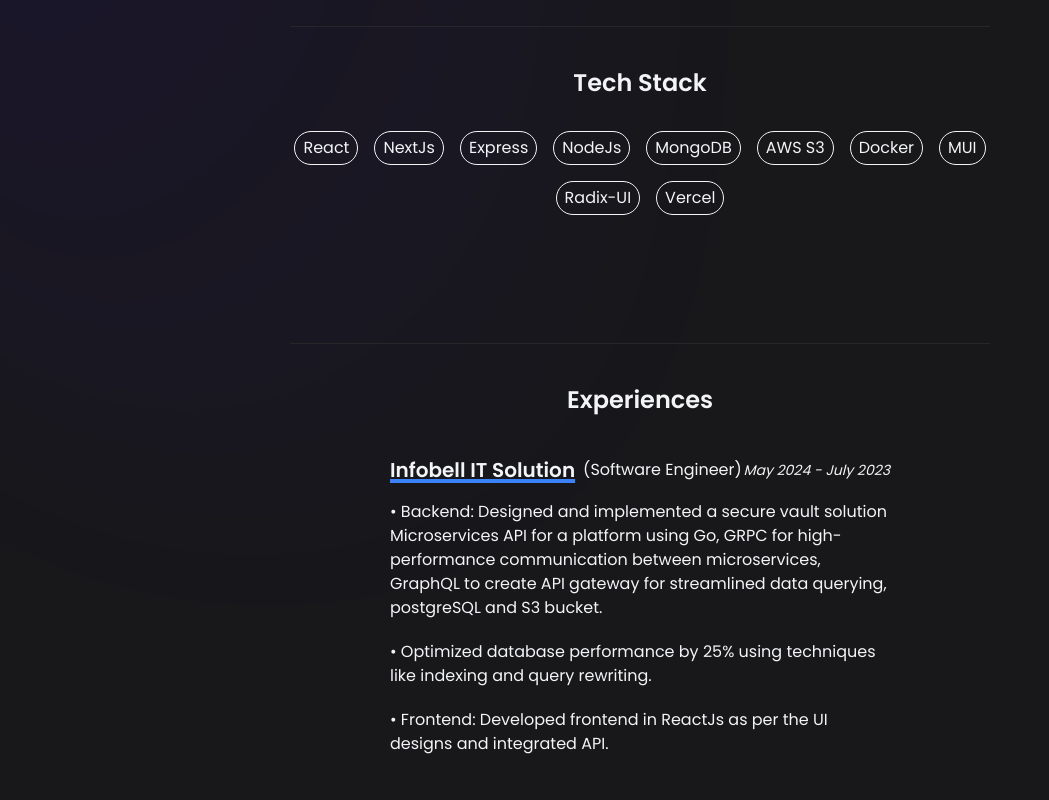
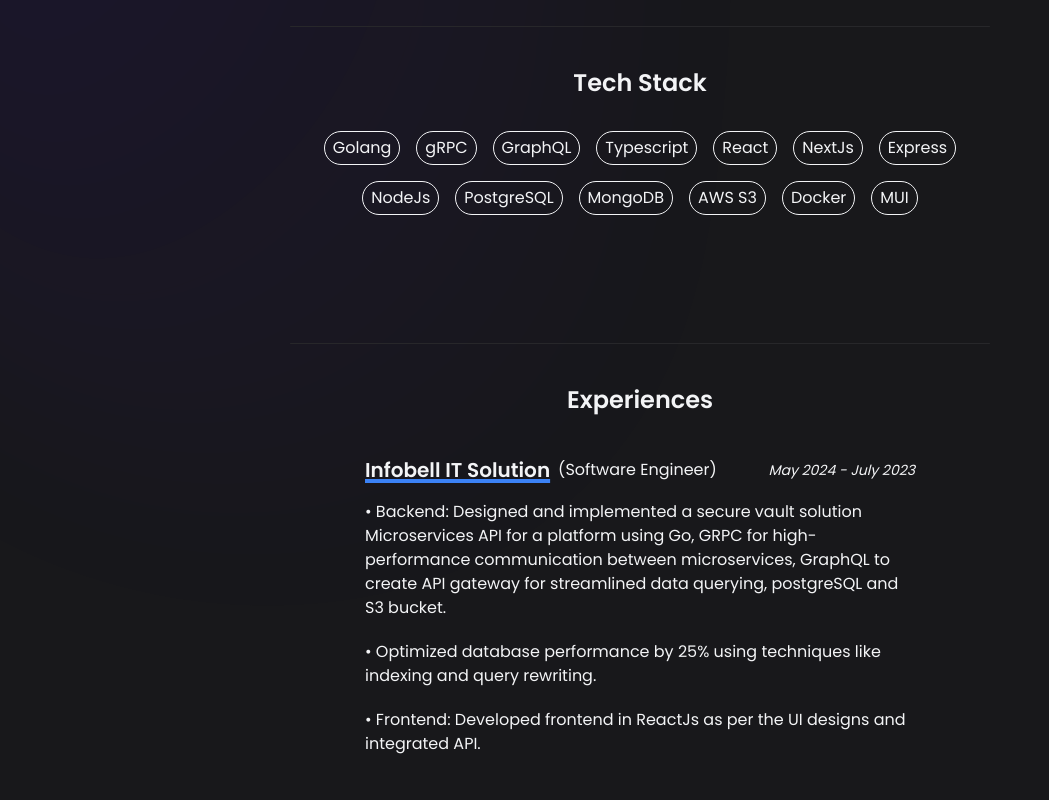
Before and after one commit to yashnirmal/portfolio, a Next.js app: page / in a window 1280 px wide. Shown: the part 440-1240 px from the top of the page, without its empty margins (0-1049 px from the left). Built offline with nearby package versions, Linux system fonts and the light colour scheme.

Commit message:
added tech stack

```diff
--- a/components/ExprienceCard.js
+++ b/components/ExprienceCard.js
@@ -1,6 +1,6 @@
 export default function ExprienceCard({ exp }) {
   return (
-    <div className="w-full max-w-[500px]">
+    <div className="w-full max-w-[550px]">
       <div className="flex justify-between items-center mb-4">
         <div className="flex gap-2 items-center">
           <h2 className="text-xl font-semibold underline decoration-blue-500 decoration-4">
--- a/data/data.js
+++ b/data/data.js
@@ -1,14 +1,17 @@
 export const techstack = [
+  "Golang",
+  "gRPC",
+  "GraphQL",
+  "Typescript",
   "React",
   "NextJs",
   "Express",
   "NodeJs",
+  "PostgreSQL",
   "MongoDB",
   "AWS S3",
   "Docker",
   "MUI",
-  "Radix-UI",
-  "Vercel",
 ];
 
 export const projects = [
```
